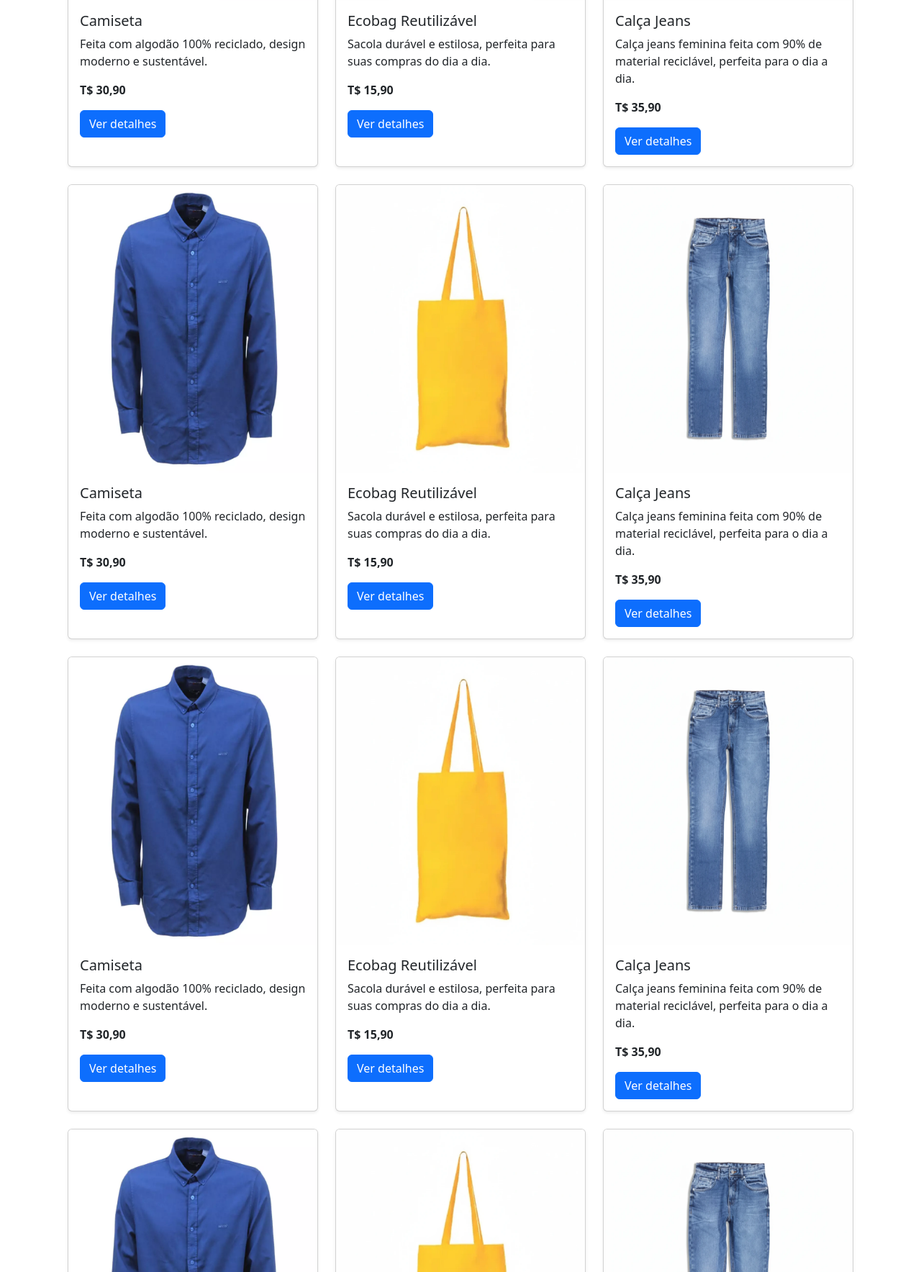
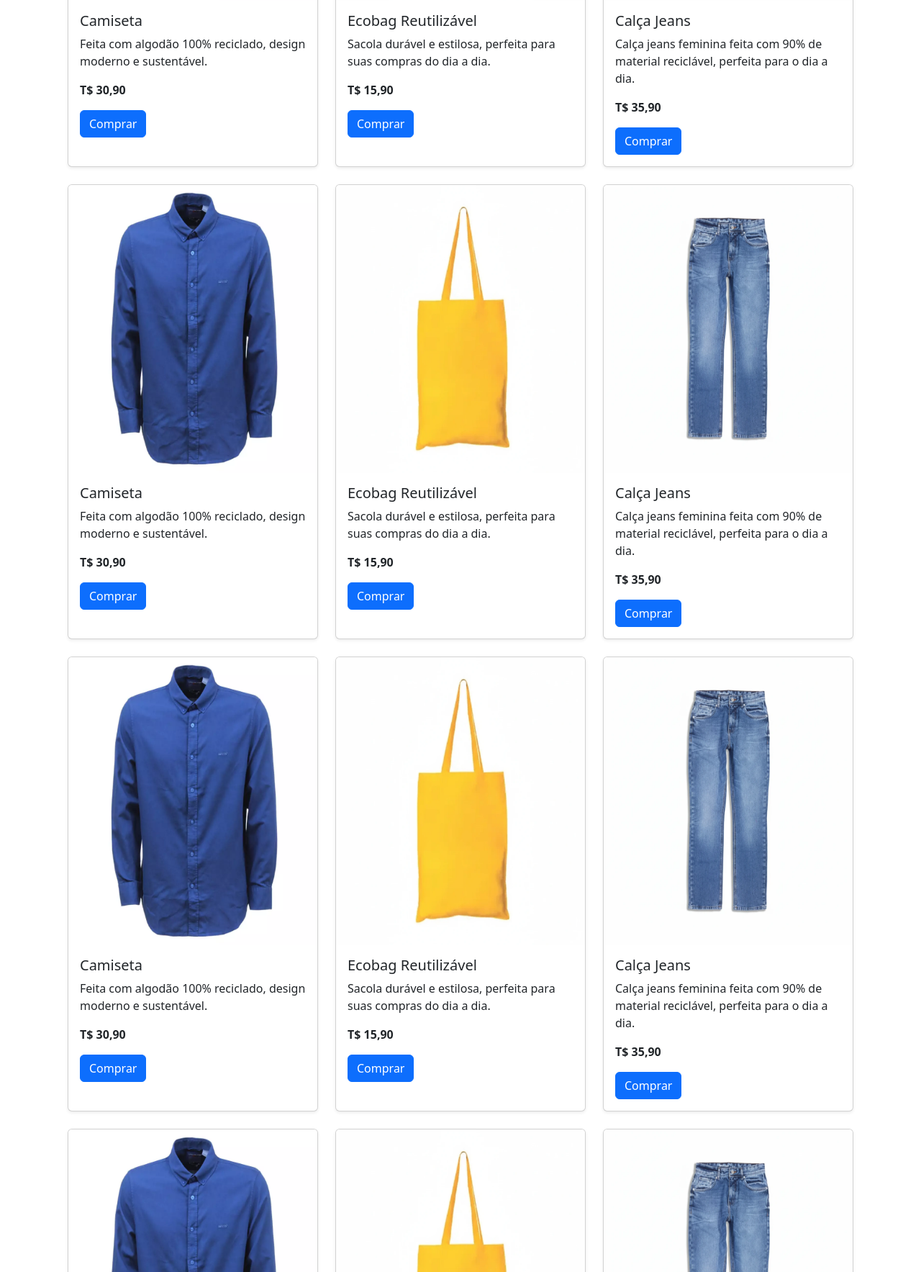
Before and after one commit to danielifsc/trashop, a PHP site: page /produtos.php in a window 1280 px wide. Shown: the part 654-2421 px from the top of the page at 72% size. Run offline with PHP 8.4, Linux system fonts and the light colour scheme; the visitor is signed in with stand-in values (Sample User, id 1).

Commit message:
pequenas mudanças

```diff
--- a/src/includes/db.php
+++ b/src/includes/db.php
@@ -2,7 +2,7 @@
 // Configurações do Banco de Dados
 define("DB_SERVER", "localhost");
 define("DB_USERNAME", "root"); // Seu usuário do MySQL
-define("DB_PASSWORD", "teste");     // Sua senha do MySQL
+define("DB_PASSWORD", "");     // Sua senha do MySQL
 define("DB_NAME", "db_trashop");
 
 // Tenta conectar ao banco de dados MySQL
--- a/src/produtos.php
+++ b/src/produtos.php
@@ -24,7 +24,7 @@ require_once 'includes/cabecalho-log.php';
                         <p class="card-text">Feita com algodão 100% reciclado, design moderno e sustentável.</p>
                         <p class="card-text"><strong>T$ 30,90</strong></p>
                         <button type="button" class="btn btn-primary" data-bs-toggle="modal" data-bs-target="#staticBackdrop1">
-                            Ver detalhes
+                            Comprar
                         </button>
 
                     </div>
@@ -58,7 +58,7 @@ require_once 'includes/cabecalho-log.php';
                         <p class="card-text">Sacola durável e estilosa, perfeita para suas compras do dia a dia.</p>
                         <p class="card-text"><strong>T$ 15,90</strong></p>
                         <button type="button" class="btn btn-primary" data-bs-toggle="modal" data-bs-target="#staticBackdrop2">
-                            Ver detalhes
+                            Comprar
                         </button>
                     </div>
                 </div>
@@ -91,7 +91,7 @@ require_once 'includes/cabecalho-log.php';
                         </p>
                         <p class="card-text"><strong>T$ 35,90</strong></p>
                         <button type="button" class="btn btn-primary" data-bs-toggle="modal" data-bs-target="#staticBackdrop3">
-                            Ver detalhes
+                            Comprar
                         </button>
                     </div>
                 </div>
@@ -122,7 +122,7 @@ require_once 'includes/cabecalho-log.php';
                         <p class="card-text">Feita com algodão 100% reciclado, design moderno e sustentável.</p>
                         <p class="card-text"><strong>T$ 30,90</strong></p>
                         <button type="button" class="btn btn-primary" data-bs-toggle="modal" data-bs-target="#staticBackdrop1">
-                            Ver detalhes
+                            Comprar
                         </button>
 
                     </div>
@@ -156,7 +156,7 @@ require_once 'includes/cabecalho-log.php';
                         <p class="card-text">Sacola durável e estilosa, perfeita para suas compras do dia a dia.</p>
                         <p class="card-text"><strong>T$ 15,90</strong></p>
                         <button type="button" class="btn btn-primary" data-bs-toggle="modal" data-bs-target="#staticBackdrop2">
-                            Ver detalhes
+                            Comprar
                         </button>
                     </div>
                 </div>
@@ -189,7 +189,7 @@ require_once 'includes/cabecalho-log.php';
                         </p>
                         <p class="card-text"><strong>T$ 35,90</strong></p>
                         <button type="button" class="btn btn-primary" data-bs-toggle="modal" data-bs-target="#staticBackdrop3">
-                            Ver detalhes
+                            Comprar
                         </button>
                     </div>
                 </div>
@@ -220,7 +220,7 @@ require_once 'includes/cabecalho-log.php';
                         <p class="card-text">Feita com algodão 100% reciclado, design moderno e sustentável.</p>
                         <p class="card-text"><strong>T$ 30,90</strong></p>
                         <button type="button" class="btn btn-primary" data-bs-toggle="modal" data-bs-target="#staticBackdrop1">
-                            Ver detalhes
+                            Comprar
                         </button>
 
                     </div>
@@ -254,7 +254,7 @@ require_once 'includes/cabecalho-log.php';
                         <p class="card-text">Sacola durável e estilosa, perfeita para suas compras do dia a dia.</p>
                         <p class="card-text"><strong>T$ 15,90</strong></p>
                         <button type="button" class="btn btn-primary" data-bs-toggle="modal" data-bs-target="#staticBackdrop2">
-                            Ver detalhes
+                            Comprar
                         </button>
                     </div>
                 </div>
@@ -287,7 +287,7 @@ require_once 'includes/cabecalho-log.php';
                         </p>
                         <p class="card-text"><strong>T$ 35,90</strong></p>
                         <button type="button" class="btn btn-primary" data-bs-toggle="modal" data-bs-target="#staticBackdrop3">
-                            Ver detalhes
+                            Comprar
                         </button>
                     </div>
                 </div>
@@ -318,7 +318,7 @@ require_once 'includes/cabecalho-log.php';
                         <p class="card-text">Feita com algodão 100% reciclado, design moderno e sustentável.</p>
                         <p class="card-text"><strong>T$ 30,90</strong></p>
                         <button type="button" class="btn btn-primary" data-bs-toggle="modal" data-bs-target="#staticBackdrop1">
-                            Ver detalhes
+                            Comprar
                         </button>
 
                     </div>
@@ -352,7 +352,7 @@ require_once 'includes/cabecalho-log.php';
                         <p class="card-text">Sacola durável e estilosa, perfeita para suas compras do dia a dia.</p>
                         <p class="card-text"><strong>T$ 15,90</strong></p>
                         <button type="button" class="btn btn-primary" data-bs-toggle="modal" data-bs-target="#staticBackdrop2">
-                            Ver detalhes
+                            Comprar
                         </button>
                     </div>
                 </div>
@@ -385,7 +385,7 @@ require_once 'includes/cabecalho-log.php';
                         </p>
                         <p class="card-text"><strong>T$ 35,90</strong></p>
                         <button type="button" class="btn btn-primary" data-bs-toggle="modal" data-bs-target="#staticBackdrop3">
-                            Ver detalhes
+                            Comprar
                         </button>
                     </div>
                 </div>
```
